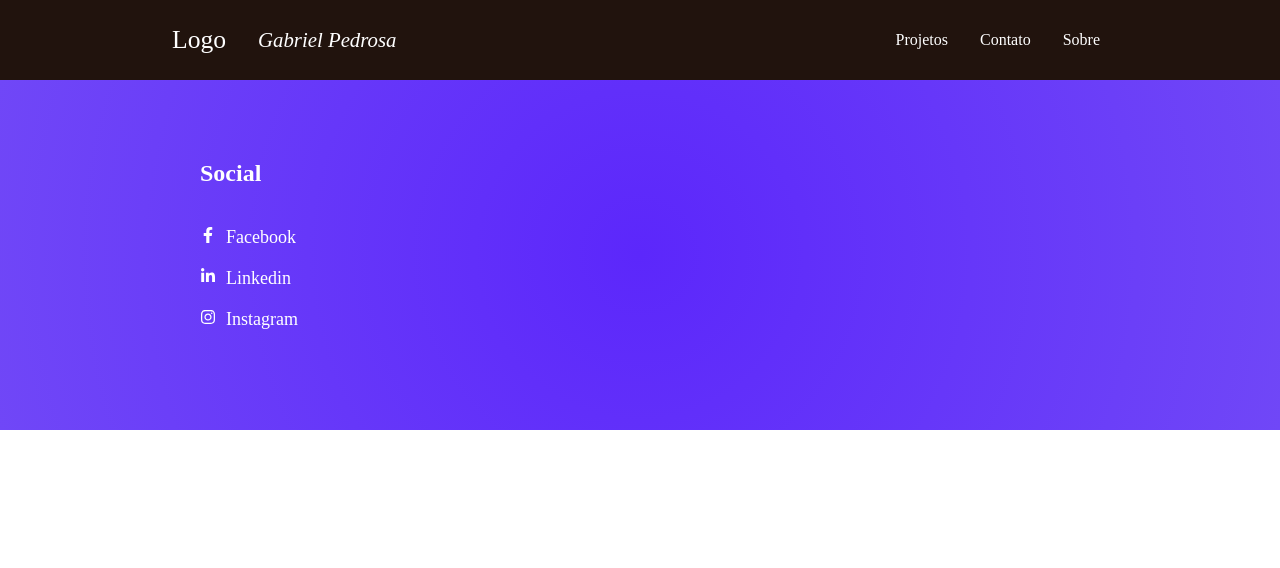
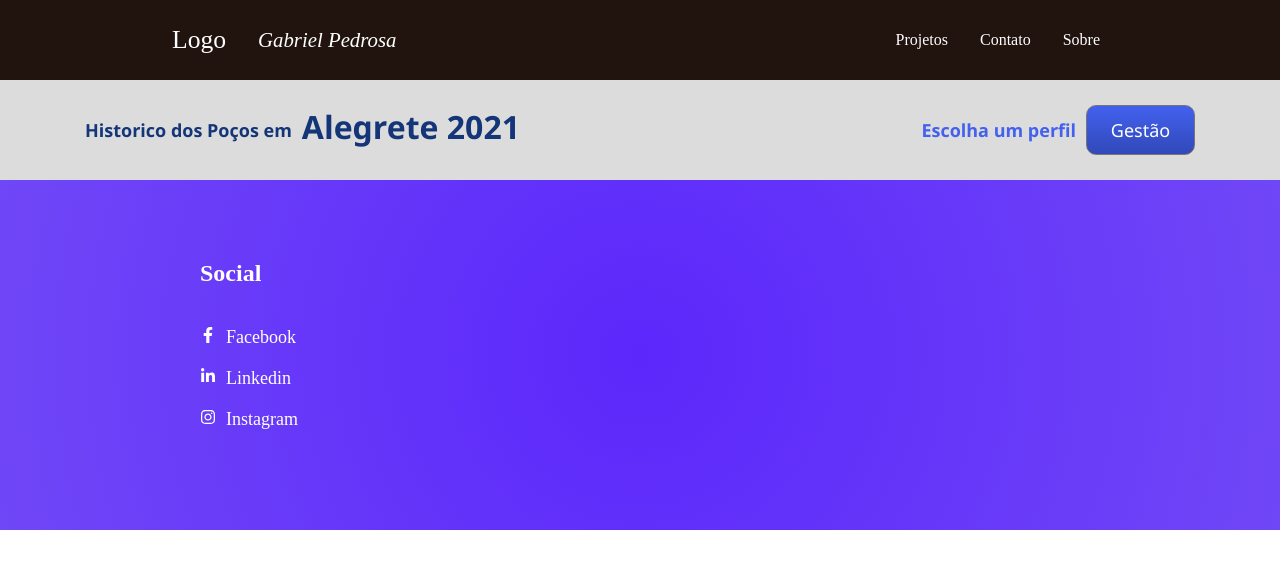
Before and after one commit to gabrielpedrosa/portfolio, a Next.js app: page / in a window 1280 px wide. Shown: the top 568 px of the page. Built offline with nearby package versions, Linux system fonts and the light colour scheme.

Commit message:
teste com dashboard

```diff
--- a/pages/index.js
+++ b/pages/index.js
@@ -1,6 +1,7 @@
 import Navbar from '../components/Navbar';
 import Footer from '../components/Footer';
 import PageContent from './pagecontent.js';
+import Dashboard from '../components/dashboard';
 
 
 function Home(){
@@ -8,6 +9,7 @@ function Home(){
         <>
             <PageContent>
                 <Navbar/>
+                <Dashboard/>
                 <Footer/>
             </PageContent>
         </>
```
